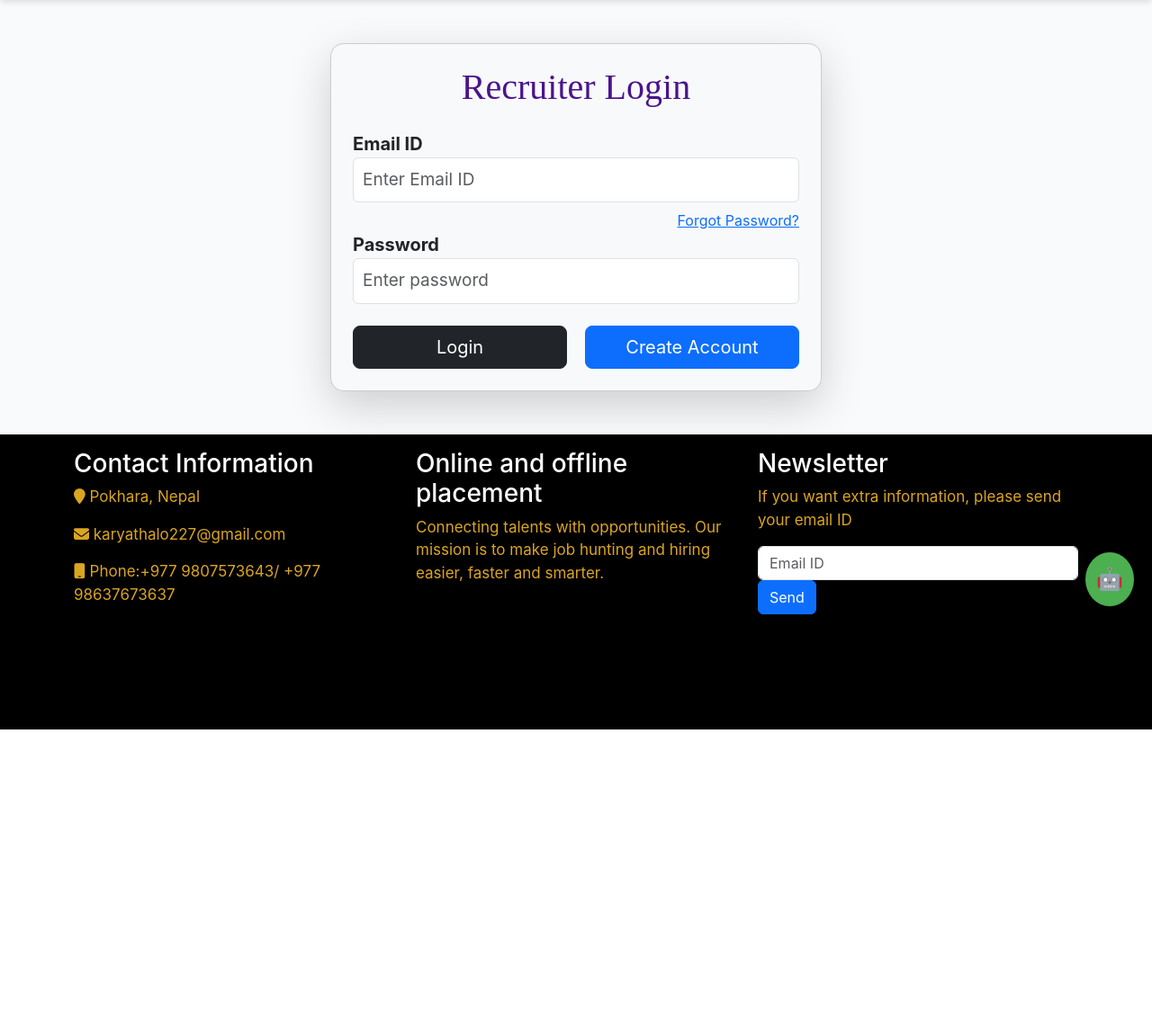
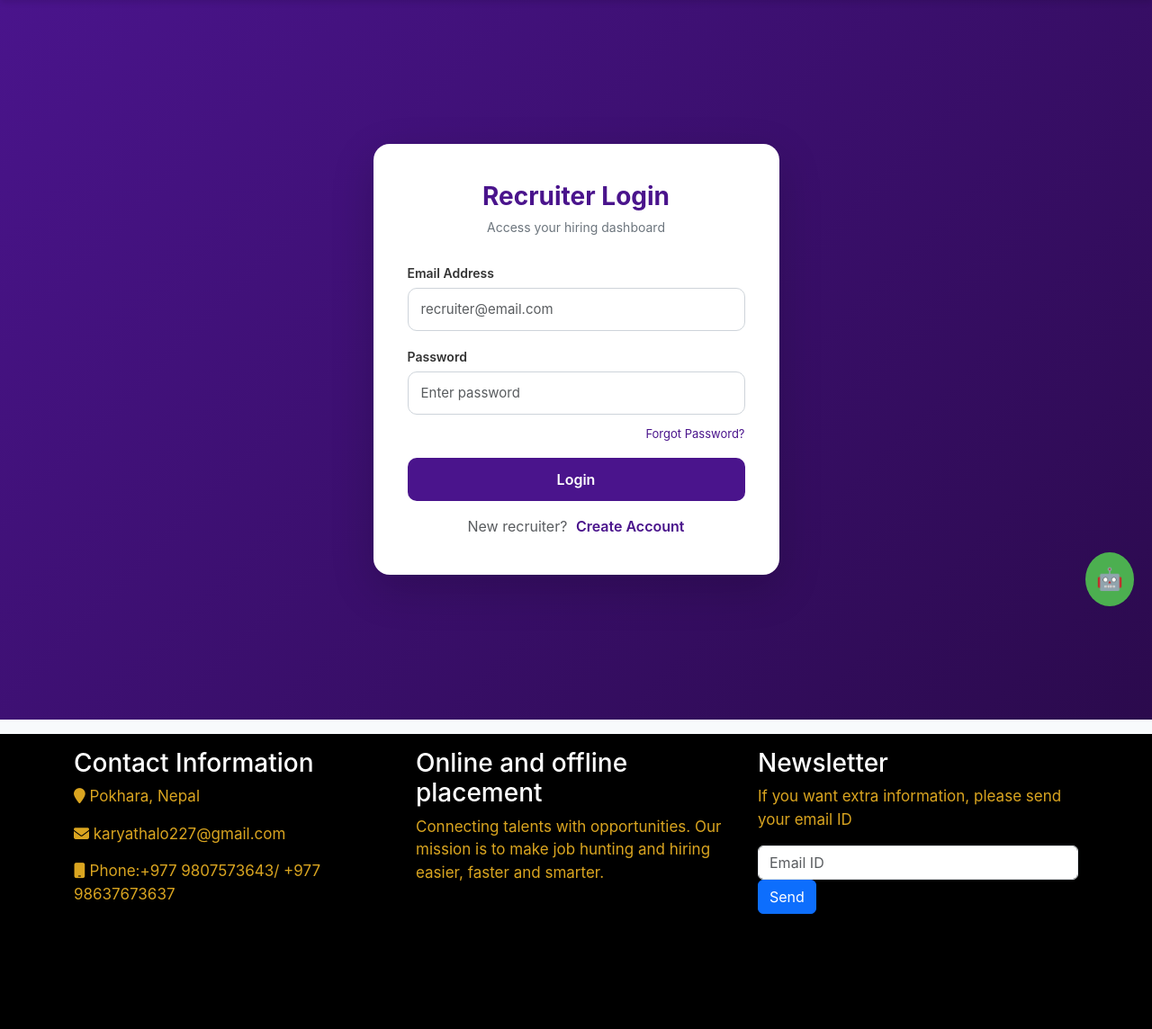
Before and after one commit to Ankita10-adh/demo, a Django app: page /recruiter_login in a window 1280 px wide. Shown: the part 106-1250 px from the top of the page at 90% size. Before the commit the page ends 917 px from the top, so only its background shows below. Run offline with Django 5.2, Linux system fonts and the light colour scheme.

Commit message:
changes in layout

```diff
--- a/karyathaloo/templates/recruiter_login.html
+++ b/karyathaloo/templates/recruiter_login.html
@@ -1,63 +1,192 @@
 {% load static %}
-
 {% block body %}
 
 {% include 'navigation.html' %}
-<style>
-    label{
-        font-size: 20px;
-    }
-</style>
-<div class="container my-5">
+
+<!-- Recruiter Login Section -->
+<section class="login-section recruiter-login d-flex align-items-center">
+    <div class="container">
         <div class="row justify-content-center">
-        <div class="col-md-6">
-            <div class="card shadow-lg p-4" style="border-radius: 15px; background-color: #f8f9fa;">
-                <h2 class="text-center mb-4" style="font-family: 'Monotype Corsiva'; font-size: 40px; color: #4a148c;">
-                    Recruiter Login
-                </h2>
+            <div class="col-md-6 col-lg-5">
+
+                <!-- Recruiter Card -->
+                <div class="login-card shadow-lg">
+                    <div class="text-center mb-4">
+                        <h3 class="login-title recruiter-title">Recruiter Login</h3>
+                        <p class="login-subtitle">Access your hiring dashboard</p>
+                    </div>
 
                     <form method="post">
                         {% csrf_token %}
 
-                    <div class="form-group">
-                        <label for="uname"><b>Email ID</b></label>
-                        <input type="text" class="form-control" id="uname" name="uname" placeholder="Enter Email ID" required style="font-size: 19px; padding: 10px;">
+                        <!-- Email -->
+                        <div class="form-group mb-3">
+                            <label>Email Address</label>
+                            <input type="email"
+                                   class="form-control"
+                                   name="uname"
+                                   placeholder="recruiter@email.com"
+                                   required>
                         </div>
 
- <div class="text-end mt-2">
-    <a href="{% url 'recruiter_forgot_password' %}">
+                        <!-- Password -->
+                        <div class="form-group mb-2">
+                            <label>Password</label>
+                            <input type="password"
+                                   class="form-control"
+                                   name="pwd"
+                                   placeholder="Enter password"
+                                   required>
+                        </div>
+
+                        <!-- Forgot Password -->
+                        <div class="text-end mb-3">
+                            <a href="{% url 'recruiter_forgot_password' %}" class="forgot-link">
                                 Forgot Password?
                             </a>
                         </div>
 
+                        <!-- Buttons -->
+                        <button type="submit" class="btn btn-recruiter w-100 mb-3">
+                            Login
+                        </button>
 
-                    <div class="form-group">
-                        <label for="pwd"><b>Password</b></label>
-                        <input type="password" class="form-control" id="pwd" name="pwd" placeholder="Enter password" required style="font-size: 19px; padding: 10px;">
-                    </div>
-
-                    <div class="d-flex justify-content-between mt-4">
-                        <input type="submit" class="btn btn-dark btn-lg" value="Login" style="flex: 0 0 48%;">
-                        <a href="{% url 'recruiter_signup' %}" class="btn btn-primary btn-lg" style="flex: 0 0 48%;">Create Account</a>
+                        <div class="text-center">
+                            <span class="text-muted">New recruiter?</span>
+                            <a href="{% url 'recruiter_signup' %}" class="register-link recruiter-link">
+                                Create Account
+                            </a>
                         </div>
                     </form>
                 </div>
+
             </div>
         </div>
     </div>
+</section>
 
 {% include 'footer.html' %}
 
 {% if error %}
 <script>
-    var errorMsg = "{{ error|escapejs }}";
-    alert(errorMsg);
+    const msg = "{{ error|escapejs }}";
+    alert(msg);
 
-    // Redirect if login was successful
-    if (errorMsg === "Your account has been approved and logged in successfully.") {
+    if (msg === "Your account has been approved and logged in successfully.") {
         window.location.href = "{% url 'recruiter_home' %}";
     }
 </script>
 {% endif %}
 
 {% endblock %}
+<style>
+/* ================================
+   Recruiter Login Page Styling
+================================ */
+
+/* Page Background */
+.recruiter-login {
+    min-height: 100vh;
+    background: linear-gradient(135deg, #4a148c, #2b0a4d);
+    display: flex;
+    align-items: center;
+}
+
+/* Card Container */
+.recruiter-login .login-card {
+    background: #ffffff;
+    border-radius: 18px;
+    padding: 42px 38px;
+    box-shadow: 0 20px 40px rgba(0, 0, 0, 0.15);
+}
+
+/* Title */
+.recruiter-login .login-title {
+    font-size: 28px;
+    font-weight: 700;
+    color: #4a148c;
+    margin-bottom: 6px;
+}
+
+/* Subtitle */
+.recruiter-login .login-subtitle {
+    font-size: 14px;
+    color: #6c757d;
+    margin-bottom: 28px;
+}
+
+/* Labels */
+.recruiter-login label {
+    font-weight: 600;
+    font-size: 14px;
+    color: #333;
+    margin-bottom: 6px;
+}
+
+/* Input Fields */
+.recruiter-login .form-control {
+    height: 48px;
+    font-size: 15px;
+    border-radius: 10px;
+    border: 1px solid #ced4da;
+    padding-left: 14px;
+    transition: all 0.3s ease;
+}
+
+.recruiter-login .form-control:focus {
+    border-color: #4a148c;
+    box-shadow: 0 0 0 0.15rem rgba(74, 20, 140, 0.25);
+}
+
+/* Forgot Password Link */
+.recruiter-login .forgot-link {
+    font-size: 13px;
+    color: #4a148c;
+    text-decoration: none;
+}
+
+.recruiter-login .forgot-link:hover {
+    text-decoration: underline;
+}
+
+/* Login Button */
+.recruiter-login .btn-recruiter {
+    background-color: #4a148c;
+    color: #fff;
+    height: 48px;
+    font-size: 16px;
+    font-weight: 600;
+    border-radius: 10px;
+    border: none;
+    transition: background 0.3s ease;
+}
+
+.recruiter-login .btn-recruiter:hover {
+    background-color: #36105f;
+}
+
+/* Create Account Link */
+.recruiter-login .register-link {
+    color: #4a148c;
+    font-weight: 600;
+    margin-left: 5px;
+    text-decoration: none;
+}
+
+.recruiter-login .register-link:hover {
+    text-decoration: underline;
+}
+
+/* Mobile Optimization */
+@media (max-width: 576px) {
+    .recruiter-login .login-card {
+        padding: 32px 26px;
+    }
+
+    .recruiter-login .login-title {
+        font-size: 24px;
+    }
+}
+
+
+</style>
--- a/karyathaloo/views.py
+++ b/karyathaloo/views.py
@@ -982,7 +982,7 @@
 from django.contrib import messages
 from datetime import datetime, date
 import magic # Requires 'python-magic' and libmagic installed
-# from .models import Job, Recruiter # Your models are assumed to be imported
+
 
 # --- CONFIGURATION CONSTANTS (Keep these for security) ---
 MAX_LOGO_SIZE = 2 * 1024 * 1024  # 2 MB
@@ -1194,12 +1194,11 @@
 from django.shortcuts import render, redirect, get_object_or_404
 from django.contrib import messages
 from datetime import date
-# Import the necessary modules/models below
-# from .models import Job, UserProfile, Apply
-# import magic # Ensure this is installed and libmagic is configured
-
-# --- CONFIGURATION CONSTANTS (Define these once at the top of your views.py) ---
-MAX_RESUME_SIZE = 5 * 1024 * 1024  # 5 MB in bytes
+from .models import Job, UserProfile, Apply
+import magic  # Ensure python-magic is installed
+
+# --- CONFIGURATION ---
+MAX_RESUME_SIZE = 5 * 1024 * 1024  # 5 MB
 ALLOWED_MIME_TYPES = [
     'application/pdf',
     'application/msword',
@@ -1207,79 +1206,88 @@
 ]
 
 def apply_job(request, pid):
-    # 1. Authentication and Profile Check
+    """
+    Handles job application submission and validation on a single page.
+    Redirects to user_latestjobs on success or pre-validation failure.
+    """
+    # 1. Authentication Check
     if not request.user.is_authenticated:
         messages.info(request, "Please log in to apply for a job.")
         return redirect('user_login')
 
     job = get_object_or_404(Job, id=pid)
 
+    # 2. Profile Verification
     try:
-       #1. linking the userprofile with the student
         student = UserProfile.objects.get(user=request.user)
     except UserProfile.DoesNotExist:
-        messages.error(request, "Your  profile is incomplete. Please update your profile first.")
-        return redirect('user_home') # Redirect to profile update page
-
-    # 2. Check for Previous Application (Access Control)
-    if Apply.objects.filter(job=job, student=student).exists():
-        messages.info(request, f"You have already applied for the job: {job.title}.")
-        return redirect('user_job_detail', job_id=job.id)
+        messages.error(request, "Your profile is incomplete. Please update it before applying.")
+        return redirect('user_home')
+
+    # 3. Pre-Validation (Previous Application & Dates)
+    already_applied = Apply.objects.filter(job=job, student=student).exists()
+    if already_applied:
+        messages.info(request, f"You have already applied for {job.title}.")
+        return redirect('user_latestjobs')
 
     today = date.today()
-
-    # 3. Date Validation (Business Logic)
     if today < job.start_date:
-        messages.warning(request, f"Form Not Open: Applications start on {job.start_date}.")
-        return redirect('user_job_detail', job_id=job.id)
+        messages.warning(request, f"Applications for this job start on {job.start_date}.")
+        return redirect('user_latestjobs')
 
     if today > job.end_date:
-        messages.error(request, f"Application form closed: The deadline was {job.end_date}.")
-        return redirect('user_job_detail', job_id=job.id)
-
-    # 4. Handle Submission and Security Checks
+        messages.error(request, f"Deadline passed: This job closed on {job.end_date}.")
+        return redirect('user_latestjobs')
+
+    # 4. Handle POST Submission
     if request.method == 'POST':
         resume = request.FILES.get('resume')
 
+        # Validation Flag
+        error_found = False
+
         if not resume:
-            messages.error(request, "Submission Failed: Please select a resume file to upload.")
-            return redirect('apply_job', pid=pid)
-
-        # 4a. Size Check (DoS Prevention)
-        if resume.size > MAX_RESUME_SIZE:
-            messages.error(request, f"File size error. Resume must be less than {MAX_RESUME_SIZE / (1024 * 1024):.0f} MB.")
-            return redirect('apply_job', pid=pid)
-
-        # 4b. MIME Type Validation (Prevents Script Injection)
-        try:
-
-            mime_type = magic.from_buffer(resume.read(1024), mime=True)
-            resume.seek(0) # Reset pointer to allow Django to read it again
-        except Exception:
-            messages.error(request, "Internal server error: Could not verify file type.")
-            return redirect('apply_job', pid=pid)
-
-        if mime_type not in ALLOWED_MIME_TYPES:
-            messages.error(request, f"Invalid file type ({mime_type}). Only PDF and DOCX files are accepted.")
-            return redirect('apply_job', pid=pid)
-
-        # 5. Save the Application
-        try:
-            Apply.objects.create(
-                job=job,
-                student=student,
-                resume=resume
-            )
-            messages.success(request, f"Applied Successfully! Your application for '{job.title}' has been submitted.")
-            return redirect('user_job_detail', job_id=job.id)
-
-        except Exception as e:
-            # Catch database/save errors
-            messages.error(request, f"A database error occurred during submission. Please try again. Error: {e}")
-            return redirect('apply_job', pid=pid)
-
-    # If GET request, render the form
-    context = {'job': job}
+            messages.error(request, "Please select a resume file to upload.")
+            error_found = True
+
+        elif resume.size > MAX_RESUME_SIZE:
+            messages.error(request, f"File too large. Max size is {MAX_RESUME_SIZE / (1024 * 1024):.0f}MB.")
+            error_found = True
+
+        else:
+            # MIME Type Security Check
+            try:
+                # Read start of file for magic check
+                mime_type = magic.from_buffer(resume.read(1024), mime=True)
+                resume.seek(0) # Reset pointer
+
+                if mime_type not in ALLOWED_MIME_TYPES:
+                    messages.error(request, "Invalid file format. Only PDF and DOCX are allowed.")
+                    error_found = True
+            except Exception:
+                messages.error(request, "Could not verify file type. Please try a different file.")
+                error_found = True
+
+        # 5. Finalize Application
+        if not error_found:
+            try:
+                Apply.objects.create(
+                    job=job,
+                    student=student,
+                    resume=resume
+                )
+                messages.success(request, f"Applied Successfully for '{job.title}'!")
+                return redirect('user_latestjobs')
+            except Exception as e:
+                messages.error(request, "A system error occurred. Please try again later.")
+
+        # If error_found is True, logic falls through to render the form again with messages
+
+    # If GET request OR POST with errors, render the same page
+    context = {
+        'job': job,
+        'today': today,
+    }
     return render(request, 'apply_job.html', context)
 
 
```
Also changed, not shown: karyathaloo/templates/user_login.html (+97 -27 lines), karyathaloproj/settings.py (line endings or trailing spaces), user_images/Screenshot_2025-08-24_080219_g95BCqT.png (added), user_images/Screenshot_2025-10-16_155236.png (added). Lines whose indentation alone changed are shown as unchanged.
